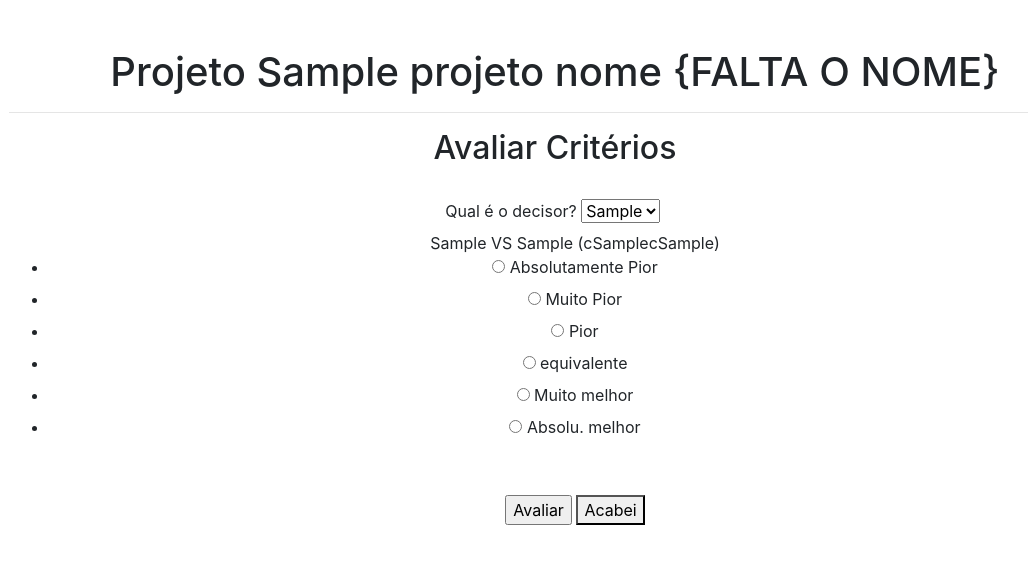
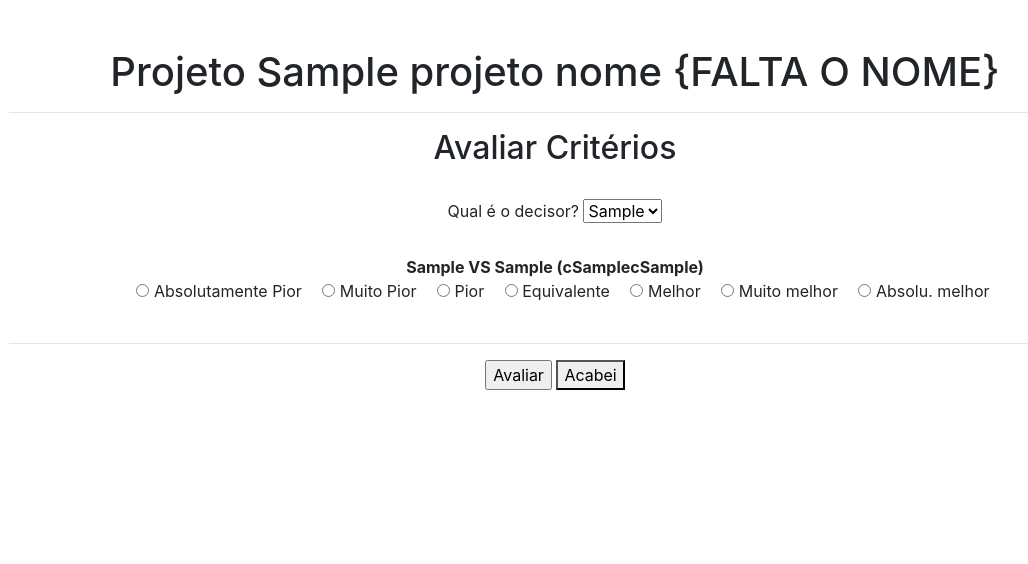
Before and after one commit to diegosorrilha/sapevosystem, a Django app: template templates/avaliacao_temp.html in a window 1280 px wide. Shown: the part 56-620 px from the top of the page, without its empty margins (85-1113 px from the left). Run offline with Django 3.2, Linux system fonts and the light colour scheme; the template is opened without the code that fills it: most values are stand-ins (such as "Sample title", 1, 10 or a date in 2020); some libraries are stand-ins or nearby versions.

Commit message:
ajeita layout da tela de avaliar criterios

```diff
--- a/templates/avaliacao_temp.html
+++ b/templates/avaliacao_temp.html
@@ -10,72 +10,36 @@
     <form method="post">
         {% csrf_token %}
 
-        <tr>
-            <th><label for="id_decisor_id">Qual é o decisor?</label></th>
-            <td>
+        <label for="id_decisor_id">Qual é o decisor?</label>
         <select name="decisor_id" id="id_decisor_id">
             {% for decisor in decisores %}
                 <option value="{{decisor.0}}">{{decisor.1}}</option>
             {% endfor %}
         </select>
-            </td>
-        </tr>
-
-        <tr>
-            <th><label for="id_favorite_color_0"></label></th>
-            <td>
-                <ul id="id_favorite_color">
-
-                    {% for criterios in criterios_combinados %}
-                    <!-- {{criterios}} -->
-                    {{criterios.0}} VS {{criterios.1}} (c{{criterios.2}}c{{criterios.3}})
-                    <br>
-
-                    <li>
-                        <label for="id_criterios{{criterios.2}}{{criterios.3}}">
-                            <input type="radio" name="c{{criterios.2}}c{{criterios.3}}" required id="id_criterios{{criterios.2}}{{criterios.3}}" value=-3> Absolutamente Pior
-                        </label>
-                    </li>
-
-                    <li>
-                        <label for="id_criterios{{criterios.2}}{{criterios.3}}">
-                            <input type="radio" name="c{{criterios.2}}c{{criterios.3}}" required id="id_criterios{{criterios.2}}{{criterios.3}}" value=-2> Muito Pior
-                        </label>
-                    </li>
-
-                    <li>
-                        <label for="id_criterios{{criterios.2}}{{criterios.3}}">
-                            <input type="radio" name="c{{criterios.2}}c{{criterios.3}}" required id="id_criterios{{criterios.2}}{{criterios.3}}" value=-1> Pior
-                        </label>
-                    </li>
-
-                    <li>
-                        <label for="id_criterios{{criterios.2}}{{criterios.3}}">
-                            <input type="radio" name="c{{criterios.2}}c{{criterios.3}}" required id="id_criterios{{criterios.2}}{{criterios.3}}" value=0> equivalente
-                        </label>
-                    </li>
-
-                    <li>
-                        <label for="id_criterios{{criterios.2}}{{criterios.3}}">
-                            <input type="radio" name="c{{criterios.2}}c{{criterios.3}}" required id="id_criterios{{criterios.2}}{{criterios.3}}" value=2> Muito melhor
-                        </label>
-                    </li>
-
-                    <li>
-                        <label for="id_criterios{{criterios.2}}{{criterios.3}}">
-                            <input type="radio" name="c{{criterios.2}}c{{criterios.3}}" required id="id_criterios{{criterios.2}}{{criterios.3}}" value=3> Absolu. melhor
-                        </label>
-                    </li>
-
 
         <br>
         <br>
+        <div id="criterios">
+        {% for criterios in criterios_combinados %}
+            <!-- {{criterios}} -->
+            <strong>{{criterios.0}} VS {{criterios.1}} (c{{criterios.2}}c{{criterios.3}})</strong>
+            <br>
+            <input style="margin-left: 1em" type="radio" name="c{{criterios.2}}c{{criterios.3}}" value=-3> Absolutamente Pior
+            <input style="margin-left: 1em" type="radio" name="c{{criterios.2}}c{{criterios.3}}" value=-2> Muito Pior
+            <input style="margin-left: 1em" type="radio" name="c{{criterios.2}}c{{criterios.3}}" value=-1> Pior
+            <input style="margin-left: 1em" type="radio" name="c{{criterios.2}}c{{criterios.3}}" value=0> Equivalente
+            <input style="margin-left: 1em" type="radio" name="c{{criterios.2}}c{{criterios.3}}" value=1> Melhor
+            <input style="margin-left: 1em" type="radio" name="c{{criterios.2}}c{{criterios.3}}" value=2> Muito melhor
+            <input style="margin-left: 1em" type="radio" name="c{{criterios.2}}c{{criterios.3}}" value=3> Absolu. melhor
+            <br>
+            <br>
         {% endfor %}
-            </td>
-        </tr>
+        </div>
+        <hr>
+
+
         <input type="submit" value="Avaliar">
         <button>Acabei</button>
-
     </form>
 
 {% endblock %}
```
Also changed, not shown: templates/avaliacao_temp.2.html (+54 -17 lines). Lines whose indentation alone changed are shown as unchanged.
